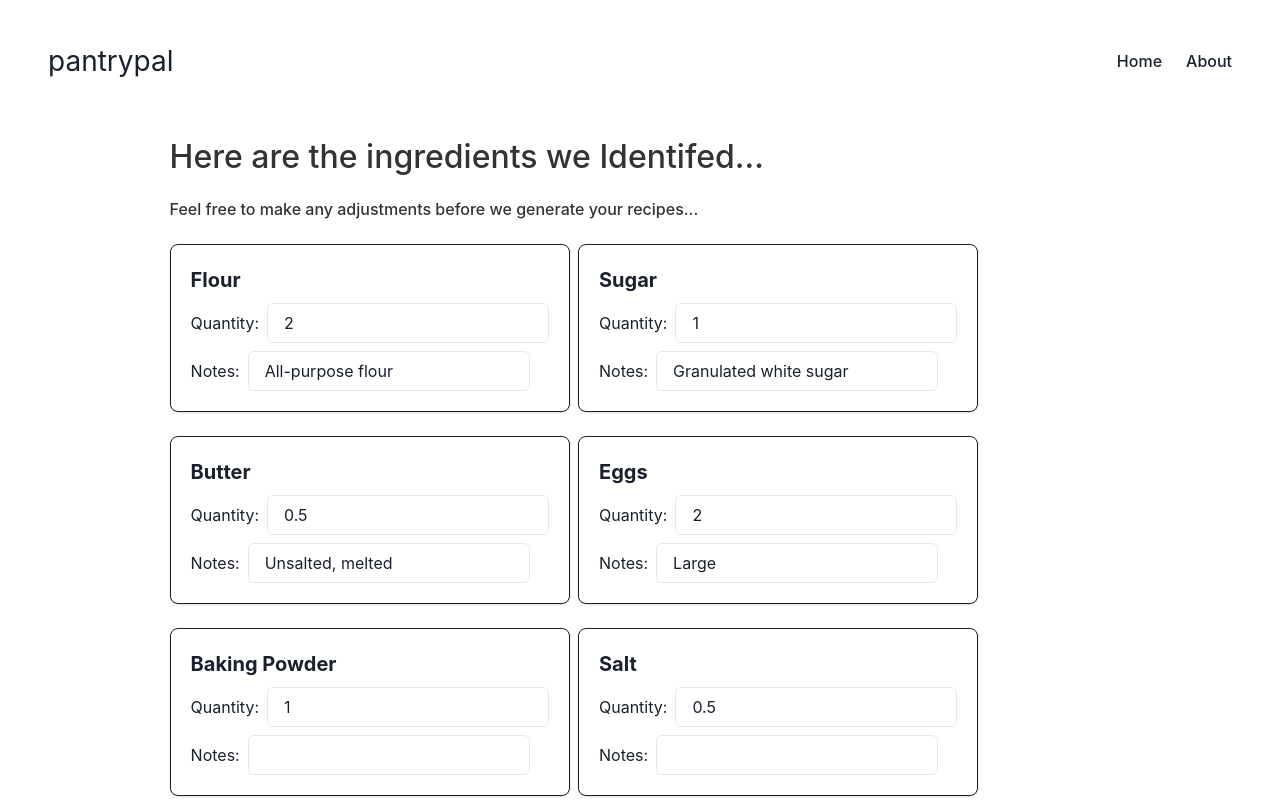
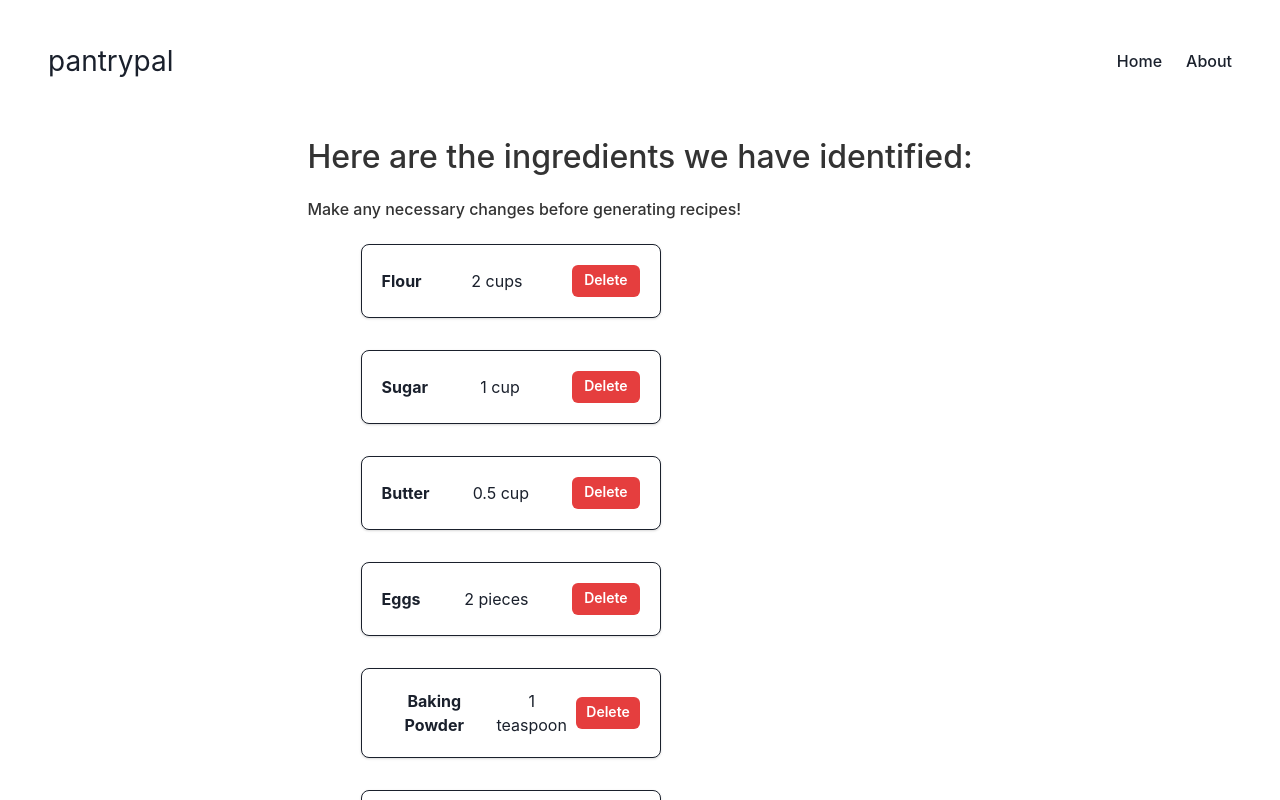
Before and after one commit to ubc-cpsc455-2024S/pantrypal-09_dads, a React (Vite) app: page /ingredients in a window 1280 px wide. Shown: the top 800 px of the page. Built offline with nearby package versions, Linux system fonts and the light colour scheme.

Commit message:
basic ui functionality done

```diff
--- a/src/App.css
+++ b/src/App.css
@@ -1,6 +1,7 @@
 #root {
   width: 100%;
   max-width: 1280px;
+  min-height: 100vh;
   margin: 0 auto;
   padding: 2rem;
   text-align: center;
--- a/src/App.jsx
+++ b/src/App.jsx
@@ -7,6 +7,7 @@ import RecipePage from './components/recipe/RecipePage'
 import { BrowserRouter, Routes, Route } from 'react-router-dom'
 import IngredientsPage from './components/ingredients/IngredientsPage'
 import DietPage from './components/diet/DietPage'
+import InsertIngredientsPage from './components/ingredients/InsertIngredientsPage'
 
 function App() {
 
@@ -19,6 +20,7 @@ function App() {
           <Routes>
             <Route path="/" element={<HomePage />} />
             <Route path="/ingredients" element={<IngredientsPage />} />
+            <Route path="/insert-ingredients" element={<InsertIngredientsPage />} />
             <Route path="/diet" element={<DietPage />} />
             <Route path="/recipes" element={<RecipePage />} />
             <Route path="/recipes/temp" element={<RecipeInstructions />} />
--- a/src/components/home/Hero.jsx
+++ b/src/components/home/Hero.jsx
@@ -14,6 +14,8 @@ const Hero = () => {
       textAlign: 'center',
       height: '80vh',
       padding: '2rem',
+      marginTop: '5rem',
+      marginBottom: '5rem'
     },
     heroTitle: {
       fontSize: '3rem',
@@ -53,7 +55,7 @@ const Hero = () => {
           <Link href="/ingredients">Take a picture</Link>
         </Button>
         <Button leftIcon={<FaRegKeyboard />} variant='outline'>
-          Insert ingredients
+          <Link href="/insert-ingredients"> Insert ingredients </Link>
         </Button>
       </Stack>
     </div>
--- /dev/null
+++ b/src/components/ingredients/IngredientsDisplay.jsx
@@ -0,0 +1,131 @@
+import React from 'react'
+import {
+  VStack,
+  Heading,
+  HStack,
+  Button,
+  Divider,
+  Link,
+  Box,
+  useDisclosure,
+  Modal,
+  ModalOverlay,
+  ModalContent,
+  ModalHeader,
+  ModalFooter,
+  ModalBody,
+  ModalCloseButton,
+  FormLabel,
+  Input,
+  Select
+} from "@chakra-ui/react";
+import { IoFastFoodOutline } from "react-icons/io5";
+import IngredientCard from "./ingredientCard";
+import { useState } from "react";
+
+
+const IngredientsDisplay = ({ initialIngredients }) => {
+  const [ingredients, setIngredients] = useState(initialIngredients);
+  const [newIngredient, setNewIngredient] = useState(
+    {
+      name: '',
+      quantity: 0,
+      unit: ''
+    }
+  );
+
+  const { isOpen, onOpen, onClose } = useDisclosure()
+
+  const saveIngredient = () => {
+    setIngredients([...ingredients, newIngredient]);
+    onClose();
+  }
+
+  const handleNewIngredientName = (event) => {
+    setNewIngredient({...newIngredient, name: event.target.value});
+  }
+
+  const handleNewIngredientQuantity = (event) => {
+    setNewIngredient({...newIngredient, quantity: event.target.value});
+  }
+
+  const handleNewIngredientUnit = (event) => {
+    setNewIngredient({...newIngredient, unit: event.target.value});
+  }
+
+  const deleteIngredient = (index) => {
+    setIngredients(currentIngredients => currentIngredients.filter((_, idx) => idx !== index));
+  }
+  return (
+    <Box display={"flex"} flexDirection={"column"} mx={"8%"}>
+
+      {/* TODO: fix max-width of modal */}
+      <Modal isOpen={isOpen} onClose={onClose}>
+        <ModalOverlay />
+
+        <ModalContent>
+          <ModalHeader alignSelf={'center'}>Ingredient info</ModalHeader>
+          <ModalCloseButton />
+          <ModalBody>
+              <FormLabel>Name</FormLabel>
+              <Input
+                onChange={handleNewIngredientName}
+                placeholder='Ingredient name'
+              />
+
+              <FormLabel>Quantity</FormLabel>
+              <Input
+                type="number"
+                onChange={handleNewIngredientQuantity}
+                placeholder='0'
+              />
+
+              <FormLabel>Unit</FormLabel>
+              <Select onChange={handleNewIngredientUnit} placeholder='Select unit'>
+                <option value="grams">Grams</option>
+                <option value="cups">Cups</option>
+                <option value="ml">Milliliters (ml)</option>
+                <option value="liters">Liters</option>
+                <option value="tablespoons">Tablespoons</option>
+                <option value="teaspoons">Teaspoons</option>
+                <option value="ounces">Ounces</option>
+                <option value="pounds">Pounds</option>
+                <option value="kilograms">Kilograms</option>
+              </Select>
+          </ModalBody>
+
+          <ModalFooter alignSelf={'center'}>
+            <Button colorScheme='blue' mr={3} onClick={onClose}>
+              Cancel
+            </Button>
+            <Button onClick={saveIngredient} variant='ghost'>
+              Save Ingredient
+            </Button>
+          </ModalFooter>
+        </ModalContent>
+
+      </Modal>
+
+
+      <VStack>
+          <VStack spacing={'1rem'}>
+              {ingredients.length !== 0?
+                  (ingredients.map((ingredient, index) => {
+                      return (
+                        <HStack key={index}>
+                          <IngredientCard key={index} ingredient={ingredient} index={index} onDelete={deleteIngredient}/>
+                        </HStack>
+                      )
+                  })):null
+              }
+          </VStack>
+
+          <Button onClick={onOpen}>
+            Add Ingredient
+          </Button>
+      </VStack>
+    </Box>
+  )
+}
+
+export default IngredientsDisplay
--- a/src/components/ingredients/IngredientsPage.jsx
+++ b/src/components/ingredients/IngredientsPage.jsx
@@ -1,6 +1,7 @@
 import { VStack, Wrap, WrapItem, Heading, HStack, Button, Divider, Link, Box} from "@chakra-ui/react";
 import { IoFastFoodOutline } from "react-icons/io5";
 import IngredientCard from "./ingredientCard";
+import IngredientsDisplay from "./IngredientsDisplay";
 
 //Replace with Redux Store
 const data = {
@@ -69,7 +70,7 @@ const IngredientsPage = () => {
                color="#333"
                marginBottom="1rem"
                 >
-                Here are the ingredients we Identifed...
+                Here are the ingredients we have identified:
             </Heading>
             <Heading
                as="h3"
@@ -78,19 +79,11 @@ const IngredientsPage = () => {
                color="#333"
                marginBottom="1rem"
                 >
-                Feel free to make any adjustments before we generate your recipes...
+                Make any necessary changes before generating recipes!
             </Heading>
-            <Wrap alignItems={"center"}>
-                {data!==null?
-                    (data.ingredients.map((ingredient, index) => {
-                        return (
-                            <WrapItem key={index}>
-                                <IngredientCard key={index} ingredient={ingredient} />
-                            </WrapItem>
-                        )
-                    })):null
-                }
-            </Wrap>
+
+            <IngredientsDisplay initialIngredients={data.ingredients} />
+
             <Divider  marginTop={'20px'}/>
             <HStack direction='column' spacing={4}>
                 <Button leftIcon={<IoFastFoodOutline />} variant='solid'>
--- /dev/null
+++ b/src/components/ingredients/InsertIngredientsPage.jsx
@@ -0,0 +1,88 @@
+import {
+  VStack,
+  Heading,
+  HStack,
+  Button,
+  Divider,
+  Link,
+  Box,
+  useDisclosure,
+  Modal,
+  ModalOverlay,
+  ModalContent,
+  ModalHeader,
+  ModalFooter,
+  ModalBody,
+  ModalCloseButton,
+  FormLabel,
+  Input,
+  Select
+} from "@chakra-ui/react";
+import { IoFastFoodOutline } from "react-icons/io5";
+import IngredientCard from "./ingredientCard";
+import { useState } from "react";
+import IngredientsDisplay from "./IngredientsDisplay";
+
+
+
+const InsertIngredientsPage = () => {
+  const [ingredients, setIngredients] = useState([]);
+  const [newIngredient, setNewIngredient] = useState(
+    {
+      name: '',
+      quantity: 0,
+      unit: ''
+    }
+  );
+
+  const saveIngredient = () => {
+    setIngredients([...ingredients, newIngredient]);
+    onClose();
+  }
+
+  const handleNewIngredientName = (event) => {
+    setNewIngredient({...newIngredient, name: event.target.value});
+  }
+
+  const handleNewIngredientQuantity = (event) => {
+    setNewIngredient({...newIngredient, quantity: event.target.value});
+  }
+
+  const handleNewIngredientUnit = (event) => {
+    setNewIngredient({...newIngredient, unit: event.target.value});
+  }
+
+  const deleteIngredient = (index) => {
+    setIngredients(currentIngredients => currentIngredients.filter((_, idx) => idx !== index));
+  }
+
+  return (
+    <Box display={"flex"} flexDirection={"column"} mx={"8%"}>
+
+      <Heading
+        as="h1"
+        fontSize="2rem"
+        fontWeight="500"
+        color="#333"
+        marginBottom="1rem"
+          >
+          Insert your ingredients!
+      </Heading>
+
+      <IngredientsDisplay initialIngredients={[]} />
+
+
+      <VStack>
+        <Divider  marginTop={'20px'}/>
+        <HStack direction='column' spacing={4}>
+            <Button leftIcon={<IoFastFoodOutline />} variant='solid'>
+              <Link href="/recipes"> Generate Recipes! </Link>
+            </Button>
+        </HStack>
+      </VStack>
+    </Box>
+  );
+}
+
+
+export default InsertIngredientsPage
--- a/src/components/ingredients/ingredientCard.jsx
+++ b/src/components/ingredients/ingredientCard.jsx
@@ -1,29 +1,17 @@
-import { Box, Input, Image, Text, Heading, Card, CardBody, CardHeader, VStack, HStack} from "@chakra-ui/react";
+import { Text, Card, CardBody, HStack, Button } from "@chakra-ui/react";
 
-// eslint-disable-next-line react/prop-types
-const IngredientCard = ({ ingredient }) => {
-
+const IngredientCard = ({ ingredient, index, onDelete }) => {
     return (
-        <Card minH="150px" overflow="hidden" mb="4" borderWidth="1px" borderRadius="lg">
+        <Card overflow="hidden" mb="4" borderWidth="1px" borderRadius="lg" width={'300px'}>
             <CardBody>
-                <VStack align="start">
-                    <Text fontWeight="bold" fontSize="xl">{ingredient.name}</Text>
-                    <HStack>
-                        <Text>Quantity:</Text>
-                        <Input
-                            value={ingredient.quantity}
-                        />
-                    </HStack>
-                    <HStack>
-                        <Text>Notes:</Text>
-                        <Input
-                            value={ingredient.notes}
-                        />
-                    </HStack>
-                </VStack>
+                <HStack alignItems={'center'} spacing={'0.5rem'} justifyContent="space-between">
+                    <Text fontWeight="bold" fontSize="l">{ingredient.name}</Text>
+                    <Text>{ingredient.quantity} {ingredient.unit}</Text>
+                    <Button colorScheme="red" size="sm" onClick={() => onDelete(index)}>Delete</Button>
+                </HStack>
             </CardBody>
         </Card>
-    )
+    );
 };
 
-export default IngredientCard
+export default IngredientCard;
```
Also changed, not shown: src/components/ingredients/Modal.jsx (added, +38 -0 lines).
